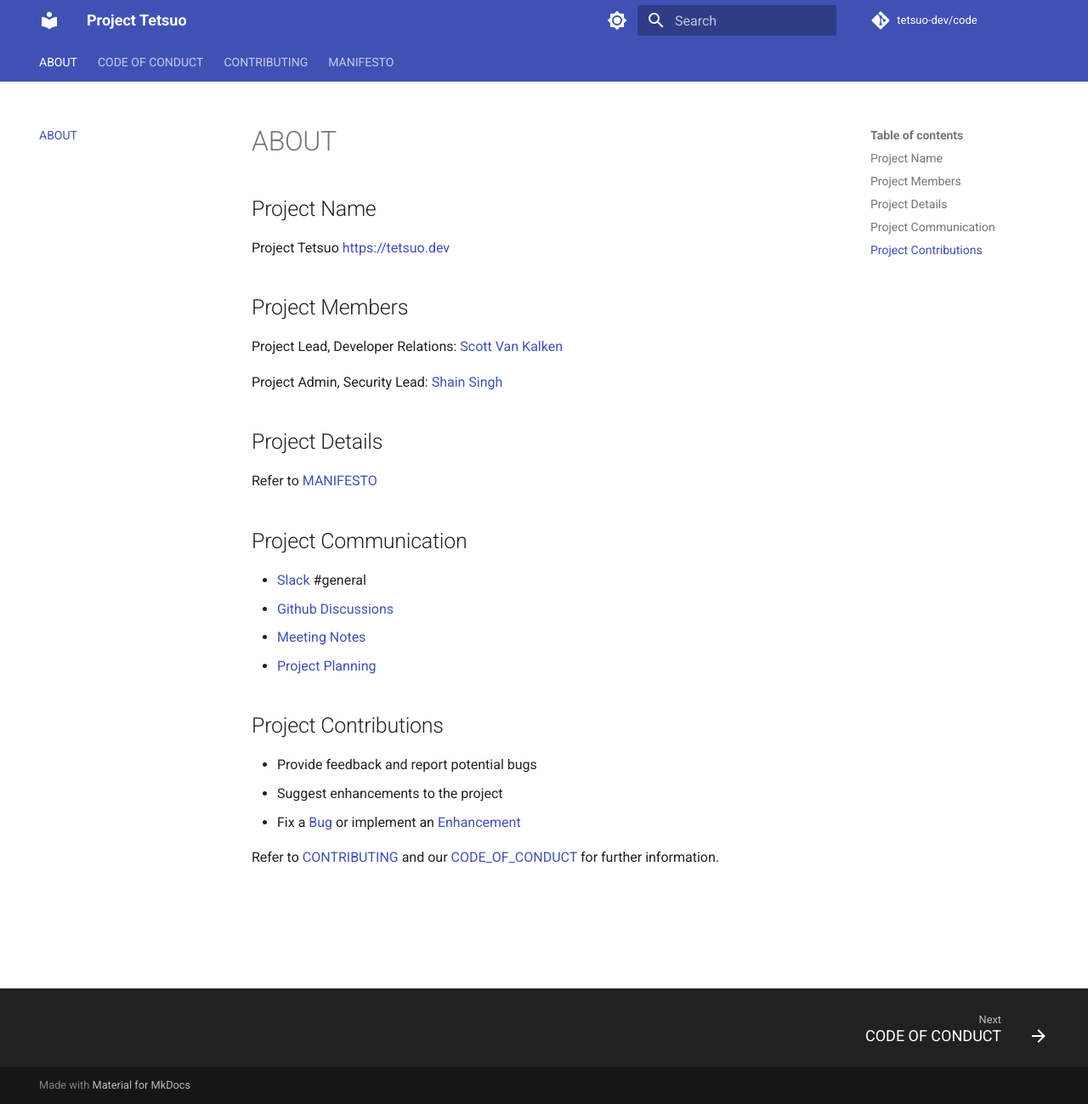
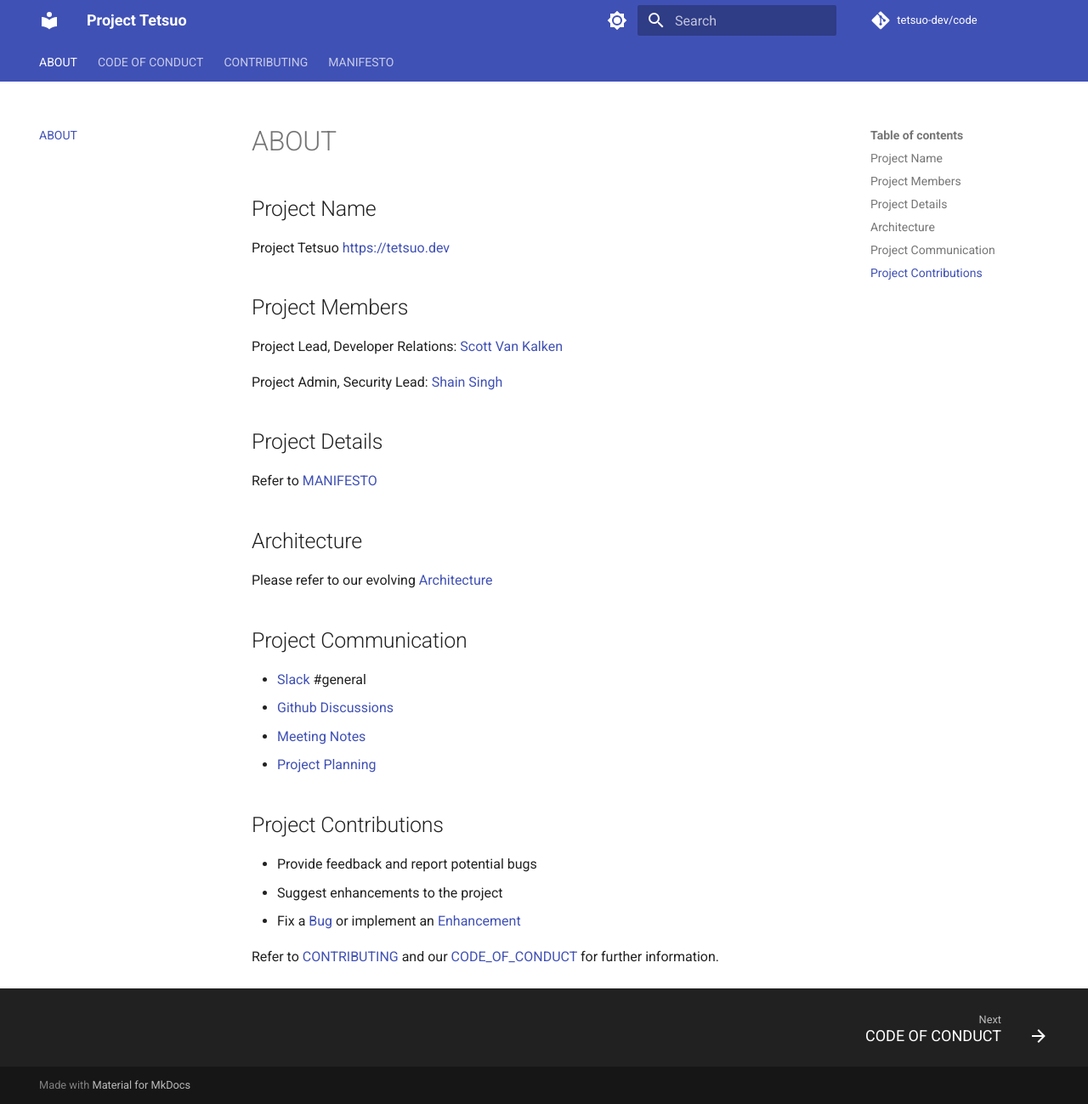
Before and after one commit to project-tetsuo/tetsuo.dev-website, an MkDocs documentation site: the page built from docs/index.md, in a window 1280 px wide and 1299 px high. Shown: the whole window at 85% size. Built offline with MkDocs 1.6.1 and Material for MkDocs 9.7.7, drawn with Linux system fonts in a browser that asks for light colours; comment, search, counter and statistics services are not loaded.

Commit message:
Architecture changes

```diff
--- a/docs/index.md
+++ b/docs/index.md
@@ -14,6 +14,10 @@ Project Admin, Security Lead: [Shain Singh](https://github.com/shsingh)
 
 Refer to [MANIFESTO](manifesto.md)
 
+## Architecture
+
+Please refer to our evolving [Architecture](architecture.md)
+
 ## Project Communication
 
 - [Slack](https://join.slack.com/t/project-tetsuo/shared_invite/zt-1qjawx33o-dtwPtoSlFzAqZcpeHReaBA) #general
```
